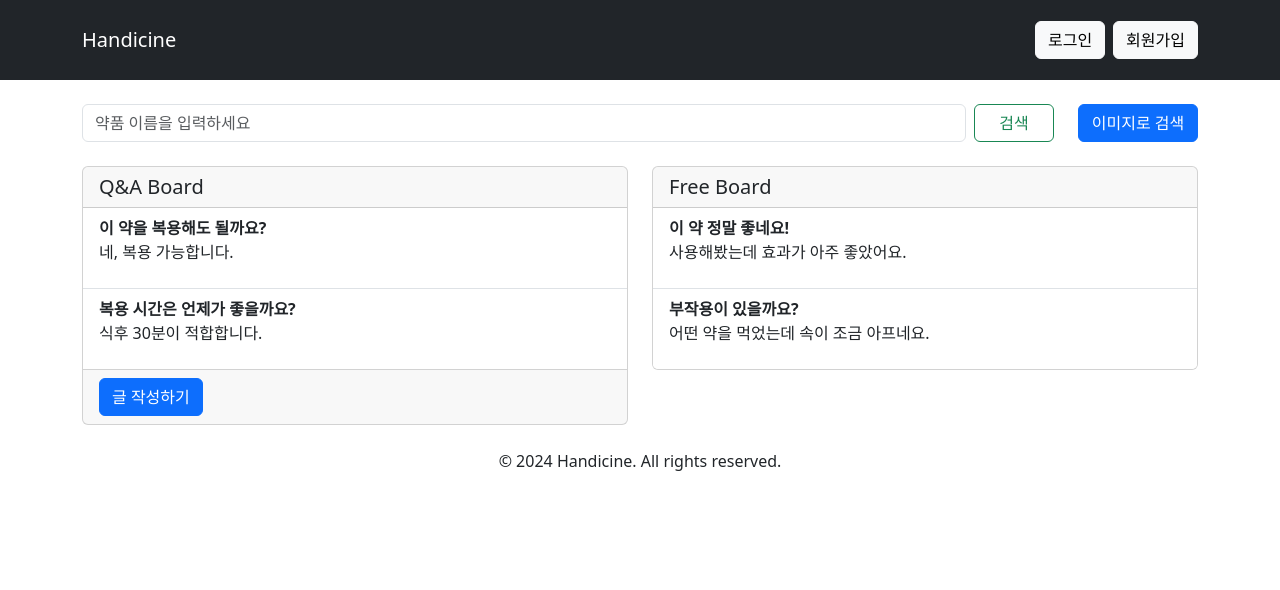
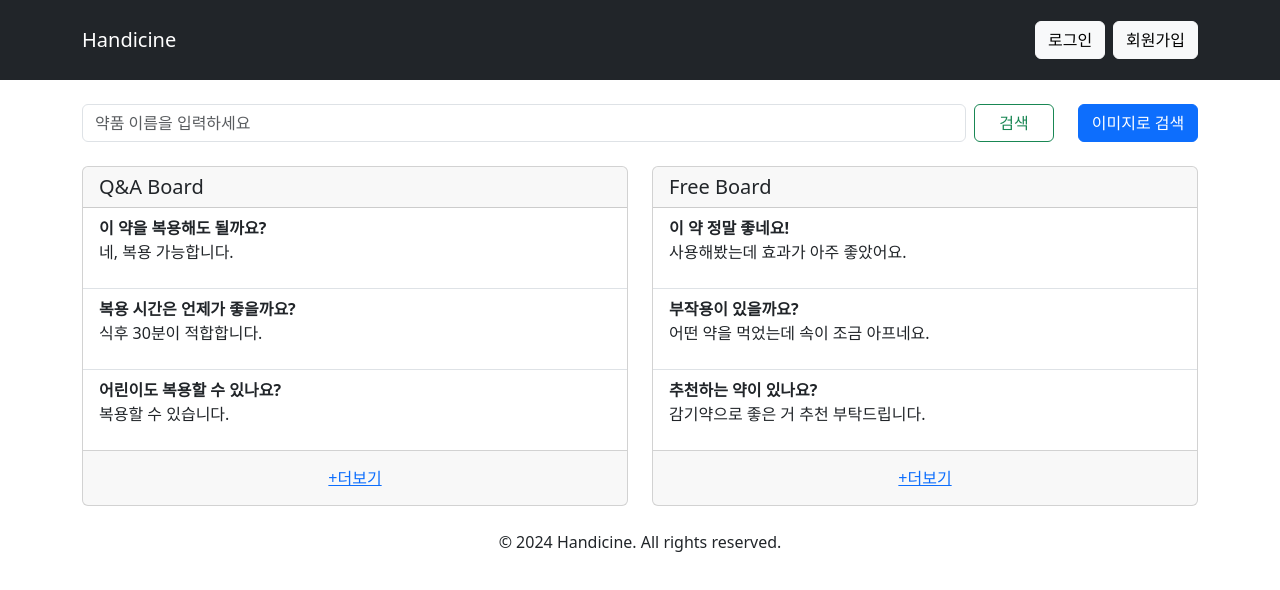
Before and after one commit to ghpark7/HandicineFE, a React (Create React App) app in the folder handicine/: page / in a window 1280 px wide. Shown: the top 590 px of the page. Built offline with nearby package versions, Linux system fonts and the light colour scheme.

Commit message:
feat: 게시판 페이지로 넘어가기

```diff
--- a/handicine/src/components/FreeBoard.js
+++ b/handicine/src/components/FreeBoard.js
@@ -1,24 +1,37 @@
 import React from 'react';
-import { Card, ListGroup } from 'react-bootstrap';
+import { Card, ListGroup, Button } from 'react-bootstrap';
+import { useHistory } from 'react-router-dom';
 
 function FreeBoard() {
+  const history = useHistory();
+
   // 샘플 데이터
   const posts = [
     { id: 1, title: '이 약 정말 좋네요!', content: '사용해봤는데 효과가 아주 좋았어요.' },
     { id: 2, title: '부작용이 있을까요?', content: '어떤 약을 먹었는데 속이 조금 아프네요.' },
+    { id: 3, title: '추천하는 약이 있나요?', content: '감기약으로 좋은 거 추천 부탁드립니다.' },
+    // 더 많은 샘플 데이터...
   ];
+
+  // 최근 10개 게시물만 표시
+  const recentPosts = posts.slice(0, 10);
 
   return (
     <Card>
       <Card.Header as="h5">Free Board</Card.Header>
       <ListGroup variant="flush">
-        {posts.map((post) => (
+        {recentPosts.map((post) => (
           <ListGroup.Item key={post.id}>
             <strong>{post.title}</strong>
             <p>{post.content}</p>
           </ListGroup.Item>
         ))}
       </ListGroup>
+      <Card.Footer className="text-center">
+        <Button variant="link" onClick={() => history.push('/free-board')}>
+          +더보기
+        </Button>
+      </Card.Footer>
     </Card>
   );
 }
--- a/handicine/src/components/QAExpertBoard.js
+++ b/handicine/src/components/QAExpertBoard.js
@@ -1,26 +1,36 @@
 import React from 'react';
-import { Card, Button, ListGroup } from 'react-bootstrap';
+import { Card, ListGroup, Button } from 'react-bootstrap';
+import { useHistory } from 'react-router-dom';
 
 function QAExpertBoard() {
+  const history = useHistory();
+
   // 샘플 데이터
   const questions = [
     { id: 1, question: '이 약을 복용해도 될까요?', answer: '네, 복용 가능합니다.' },
     { id: 2, question: '복용 시간은 언제가 좋을까요?', answer: '식후 30분이 적합합니다.' },
+    { id: 3, question: '어린이도 복용할 수 있나요?', answer: '복용할 수 있습니다.' },
+    // 더 많은 샘플 데이터...
   ];
+
+  // 최근 10개 게시물만 표시
+  const recentQuestions = questions.slice(0, 10);
 
   return (
     <Card>
       <Card.Header as="h5">Q&A Board</Card.Header>
       <ListGroup variant="flush">
-        {questions.map((item) => (
+        {recentQuestions.map((item) => (
           <ListGroup.Item key={item.id}>
             <strong>{item.question}</strong>
             <p>{item.answer}</p>
           </ListGroup.Item>
         ))}
       </ListGroup>
-      <Card.Footer>
-        <Button variant="primary">글 작성하기</Button>
+      <Card.Footer className="text-center">
+        <Button variant="link" onClick={() => history.push('/qa-board')}>
+          +더보기
+        </Button>
       </Card.Footer>
     </Card>
   );
```
